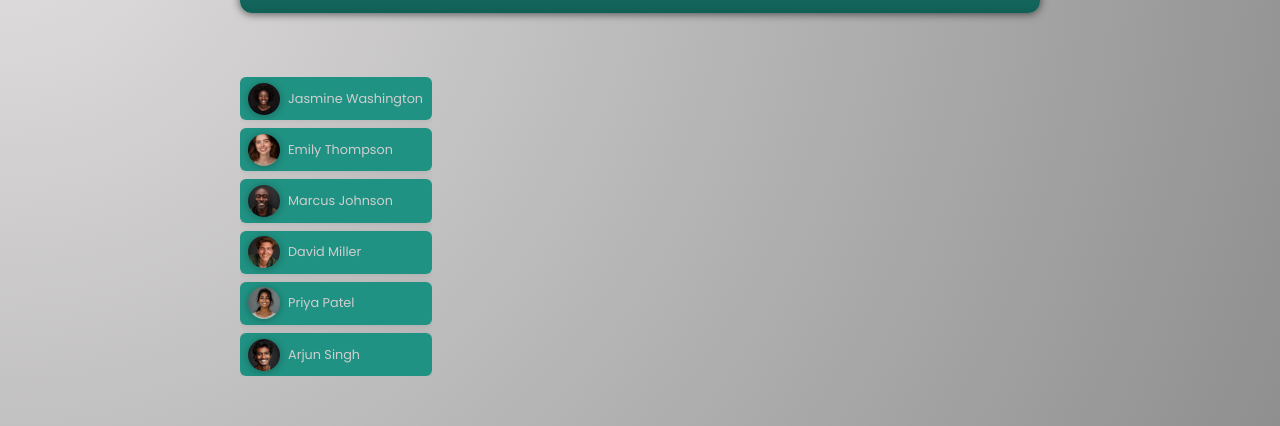
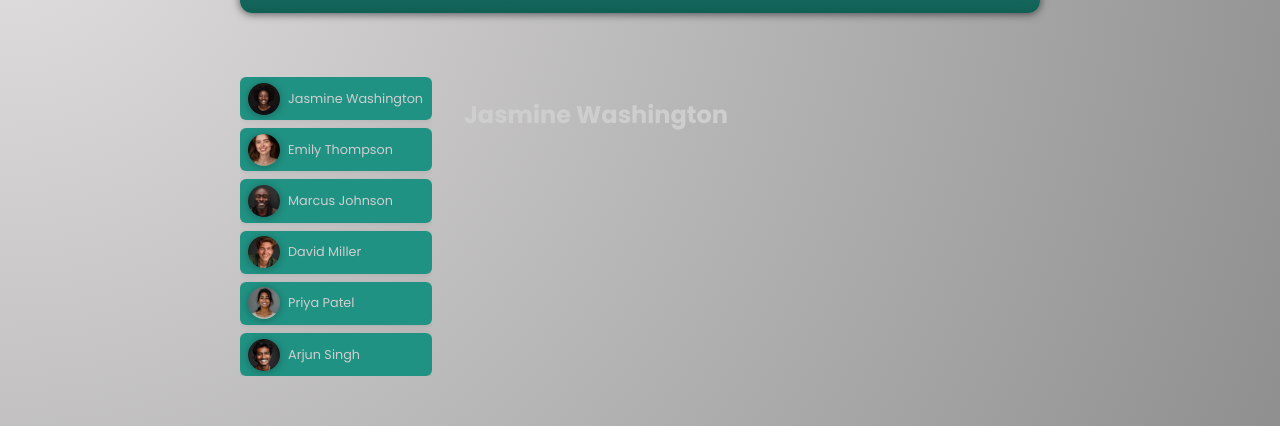
Before and after one commit to equenum/angular_projects, an Angular app in the folder to_do_app/: page / in a window 1280 px wide. Shown: the part 120-546 px from the top of the page. Built offline with nearby package versions, Linux system fonts and the light colour scheme.

Commit message:
Add tasks component

```diff
--- a/to_do_app/src/app/app.component.html
+++ b/to_do_app/src/app/app.component.html
@@ -51,4 +51,6 @@
       />
     </li>
   </ul>
+
+  <app-tasks [userName]="selectedUser.name" />
 </main>
--- a/to_do_app/src/app/app.component.ts
+++ b/to_do_app/src/app/app.component.ts
@@ -3,22 +3,28 @@
 import { UserComponent } from './user/user.component';
 import { User } from './models/user';
 import { DUMMY_USERS } from './data/dummy-users';
+import { TasksComponent } from './tasks/tasks.component';
 
 @Component({
   selector: 'app-root',
   standalone: true,
-  imports: [HeaderComponent, UserComponent],
+  imports: [HeaderComponent, UserComponent, TasksComponent],
   templateUrl: './app.component.html',
   styleUrl: './app.component.css',
 })
 export class AppComponent {
   users: User[];
+  selectedUserId: string = 'u1';
 
   constructor() {
     this.users = DUMMY_USERS as User[];
   }
 
+  get selectedUser() {
+    return this.users.find((user) => user.id === this.selectedUserId)!;
+  }
+
   onSelectUser(id: string) {
-    console.log(`Selected user with id: ${id}.`);
+    this.selectedUserId = id;
   }
 }
--- /dev/null
+++ b/to_do_app/src/app/tasks/tasks.component.html
@@ -0,0 +1 @@
+<h2>{{ userName }}</h2>
--- a/to_do_app/src/app/user/user.component.ts
+++ b/to_do_app/src/app/user/user.component.ts
@@ -14,7 +14,7 @@
   @Input({ required: true }) id!: string;
 
   // emits an event that can be consumed by parent components
-  @Output() userSelected = new EventEmitter();
+  @Output() userSelected = new EventEmitter<string>();
 
   get avatarUrl() {
     return 'assets/users/' + this.avatar;
```
Also changed, not shown: to_do_app/src/app/tasks/tasks.component.ts (added, +12 -0 lines), to_do_app/src/app/tasks/tasks.component.css (added).
